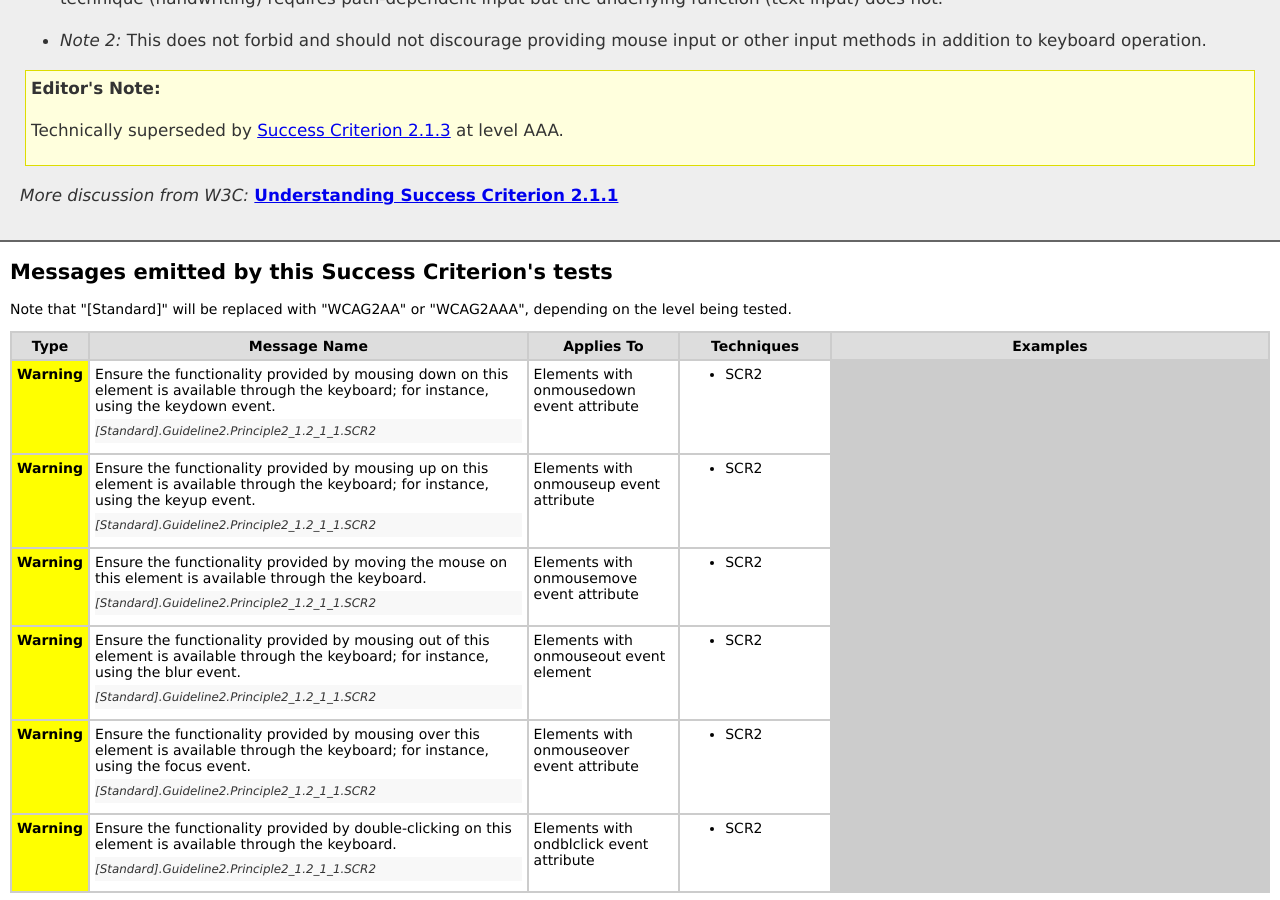
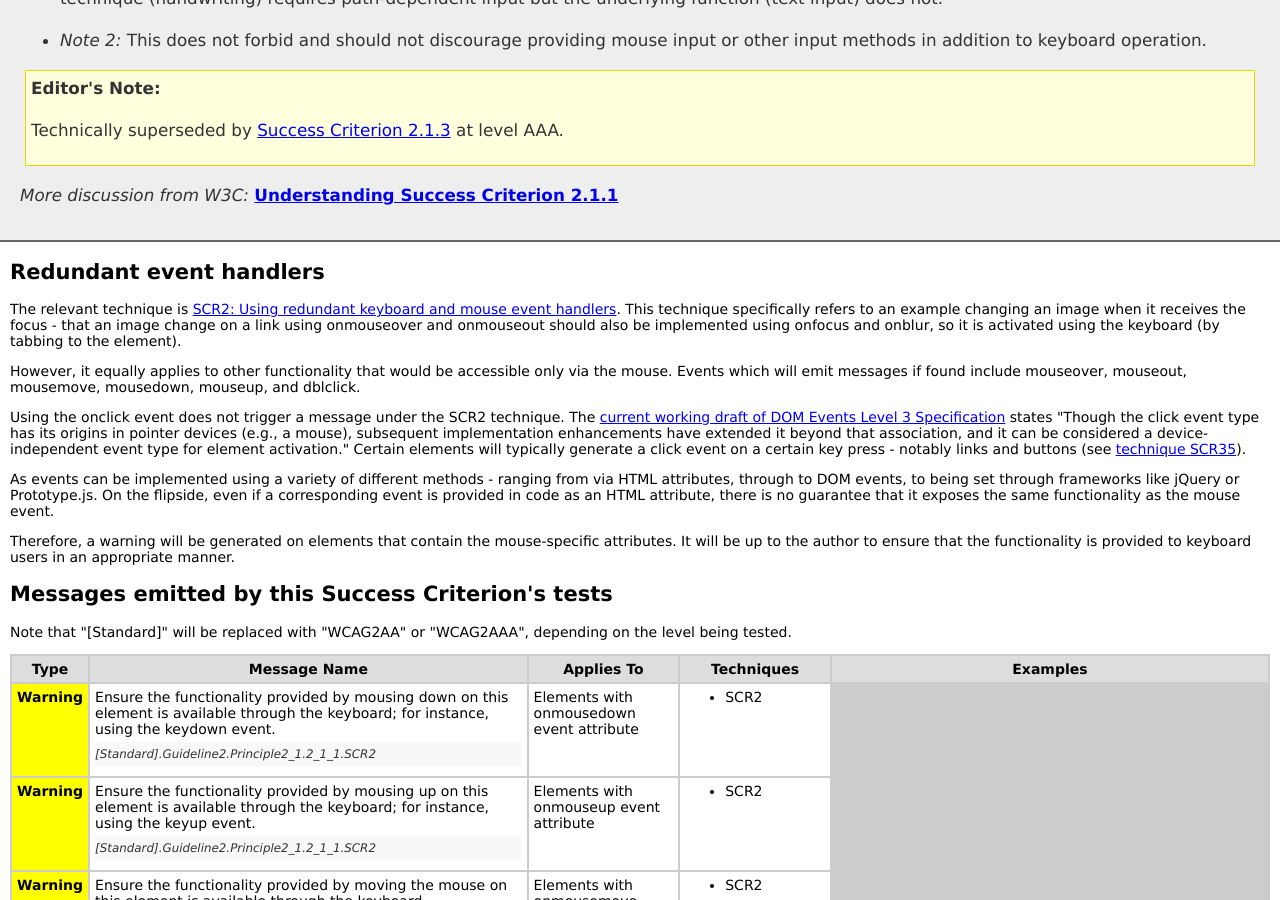
Before and after one commit to squizlabs/HTML_CodeSniffer, a Jekyll site: the page Standards/WCAG2/2_1_1.html, which Jekyll copies as it is, in a window 1280 px wide and 900 px high, scrolled down 298 px. Built offline with Jekyll 4.4.1, drawn with Linux system fonts in a browser that asks for light colours.

Commit message:
Docs for 2.1.1, 2.1.3

```diff
--- a/Standards/WCAG2/2_1_1.html
+++ b/Standards/WCAG2/2_1_1.html
@@ -39,6 +39,17 @@ blockquote {border-left: 5px solid #99c; background-color: #f8f8ff; padding: 5px
 </div>
 <p><em>More discussion from W3C:</em> <strong><a href="http://www.w3.org/TR/UNDERSTANDING-WCAG20/keyboard-operation-keyboard-operable.html">Understanding Success Criterion 2.1.1</a></strong></p>
 </div>
+<h2>Redundant event handlers</h2>
+
+<p>The relevant technique is <a href="http://www.w3.org/TR/2010/NOTE-WCAG20-TECHS-20101014/SCR2">SCR2: Using redundant keyboard and mouse event handlers</a>. This technique specifically refers to an example changing an image when it receives the focus - that an image change on a link using onmouseover and onmouseout should also be implemented using onfocus and onblur, so it is activated using the keyboard (by tabbing to the element).</p>
+
+<p>However, it equally applies to other functionality that would be accessible only via the mouse. Events which will emit messages if found include mouseover, mouseout, mousemove, mousedown, mouseup, and dblclick.</p>
+
+<p>Using the onclick event does not trigger a message under the SCR2 technique. The <a href="http://www.w3.org/TR/DOM-Level-3-Events/">current working draft of DOM Events Level 3 Specification</a> states "Though the click event type has its origins in pointer devices (e.g., a mouse), subsequent implementation enhancements have extended it beyond that association, and it can be considered a device-independent event type for element activation." Certain elements will typically generate a click event on a certain key press - notably links and buttons (see <a href="http://www.w3.org/TR/2010/NOTE-WCAG20-TECHS-20101014/SCR35">technique SCR35</a>).</p>
+
+<p>As events can be implemented using a variety of different methods - ranging from via HTML attributes, through to DOM events, to being set through frameworks like jQuery or Prototype.js. On the flipside, even if a corresponding event is provided in code as an HTML attribute, there is no guarantee that it exposes the same functionality as the mouse event.</p>
+
+<p>Therefore, a warning will be generated on elements that contain the mouse-specific attributes. It will be up to the author to ensure that the functionality is provided to keyboard users in an appropriate manner.</p>
 <h2>Messages emitted by this Success Criterion's tests</h2>
 
 <p>Note that "[Standard]" will be replaced with "WCAG2AA" or "WCAG2AAA", depending on the level being tested.</p>
```
Also changed, not shown: Standards/WCAG2/2_1_3.html (+7 -0 lines).
